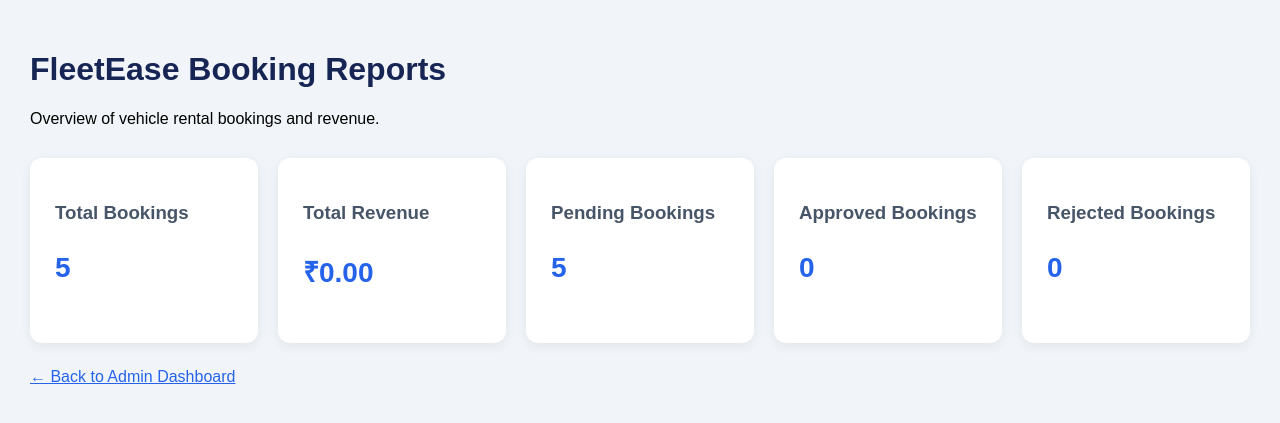
After one commit to tholletivinay-max/FleetEase, a Flask app: page /admin/reports in a window 1280 px wide. The commit adds this page. Shown: the top 423 px of the page. Run offline with Flask 3, Linux system fonts and the light colour scheme; data comes from the database, SQL or seed files in the repository; both versions use the stored data as it was after the commit.

Commit message:
Add booking and revenue reports

```diff
--- a/app.py
+++ b/app.py
@@ -1,13 +1,18 @@
 
 
+from flask import Flask, render_template, jsonify, request, redirect, url_for
 
-from flask import Flask, render_template, jsonify, request
 from datetime import date
+def get_booking_summary():
+    # Your logic here to fetch the data
+    return ...
 
 from database.db import (
     initialize_database,
     save_booking,
-    get_all_bookings
+    get_all_bookings,
+    update_booking_status,
+    get_booking_summary
 )
 
 app = Flask(__name__)
@@ -97,12 +102,28 @@ def create_booking():
     except ValueError:
         return jsonify({"message": "Please enter valid dates."}), 400
 
-
 @app.route("/admin/bookings")
 def admin_bookings():
     bookings = get_all_bookings()
     return render_template("admin.html", bookings=bookings)
 
+@app.route("/admin/reports")
+def admin_reports():
+    summary = get_booking_summary()
+    return render_template("reports.html", summary=summary)
+
+@app.route("/admin/update-status/<int:booking_id>", methods=["POST"])
+def change_booking_status(booking_id):
+
+    new_status = request.form.get("status")
+
+    updated = update_booking_status(booking_id, new_status)
+
+    if not updated:
+        return "Invalid booking or status.", 400
+
+    return redirect(url_for("admin_bookings"))
+
 
 if __name__ == "__main__":
     initialize_database()
--- a/database/db.py
+++ b/database/db.py
@@ -86,3 +86,54 @@ def get_all_bookings():
     connection.close()
 
     return bookings
+
+
+def update_booking_status(booking_id, new_status):
+
+    allowed_statuses = ["Pending", "Approved", "Rejected"]
+
+    if new_status not in allowed_statuses:
+        return False
+
+    connection = get_connection()
+
+    try:
+        cursor = connection.cursor()
+
+        cursor.execute("""
+            UPDATE bookings
+            SET status = ?
+            WHERE id = ?
+        """, (new_status, booking_id))
+
+        connection.commit()
+
+        return cursor.rowcount > 0
+
+    finally:
+        connection.close()
+
+def get_booking_summary():
+    connection = get_connection()
+    cursor = connection.cursor()
+
+    cursor.execute("""
+        SELECT
+            COUNT(*),
+            COALESCE(SUM(total_price), 0),
+            SUM(CASE WHEN status = 'Pending' THEN 1 ELSE 0 END),
+            SUM(CASE WHEN status = 'Approved' THEN 1 ELSE 0 END),
+            SUM(CASE WHEN status = 'Rejected' THEN 1 ELSE 0 END)
+        FROM bookings
+    """)
+
+    result = cursor.fetchone()
+    connection.close()
+
+    return {
+        "total_bookings": result[0] or 0,
+        "total_revenue": result[1] or 0,
+        "pending": result[2] or 0,
+        "approved": result[3] or 0,
+        "rejected": result[4] or 0
+    }
--- /dev/null
+++ b/templates/reports.html
@@ -0,0 +1,90 @@
+
+<!DOCTYPE html>
+<html lang="en">
+<head>
+    <meta charset="UTF-8">
+    <meta name="viewport" content="width=device-width, initial-scale=1.0">
+    <title>FleetEase Reports</title>
+
+    <style>
+        body {
+            font-family: Arial, sans-serif;
+            background: #f1f5f9;
+            margin: 0;
+            padding: 30px;
+        }
+
+        h1 {
+            color: #172554;
+        }
+
+        .reports {
+            display: grid;
+            grid-template-columns: repeat(auto-fit, minmax(200px, 1fr));
+            gap: 20px;
+            margin-top: 30px;
+        }
+
+        .card {
+            background: white;
+            padding: 25px;
+            border-radius: 12px;
+            box-shadow: 0 3px 12px #00000012;
+        }
+
+        .card h3 {
+            color: #475569;
+        }
+
+        .card p {
+            font-size: 28px;
+            font-weight: bold;
+            color: #2563eb;
+        }
+
+        a {
+            display: inline-block;
+            margin-top: 25px;
+            color: #2563eb;
+        }
+    </style>
+</head>
+
+<body>
+
+    <h1>FleetEase Booking Reports</h1>
+    <p>Overview of vehicle rental bookings and revenue.</p>
+
+    <div class="reports">
+
+        <div class="card">
+            <h3>Total Bookings</h3>
+            <p>{{ summary.total_bookings }}</p>
+        </div>
+
+        <div class="card">
+            <h3>Total Revenue</h3>
+            <p>₹{{ "%.2f"|format(summary.total_revenue) }}</p>
+        </div>
+
+        <div class="card">
+            <h3>Pending Bookings</h3>
+            <p>{{ summary.pending }}</p>
+        </div>
+
+        <div class="card">
+            <h3>Approved Bookings</h3>
+            <p>{{ summary.approved }}</p>
+        </div>
+
+        <div class="card">
+            <h3>Rejected Bookings</h3>
+            <p>{{ summary.rejected }}</p>
+        </div>
+
+    </div>
+
+    <a href="/admin/bookings">← Back to Admin Dashboard</a>
+
+</body>
+</html>
```
Also changed, not shown: templates/admin.html (+62 -2 lines), database/fleetease.db.
